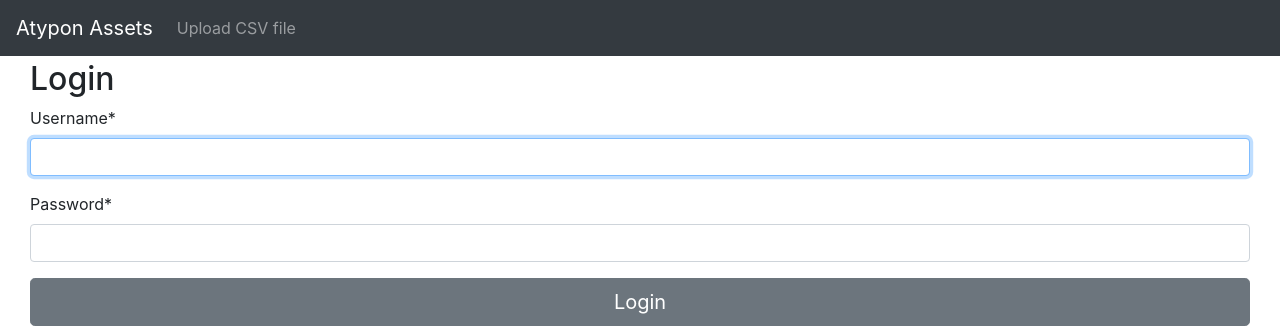
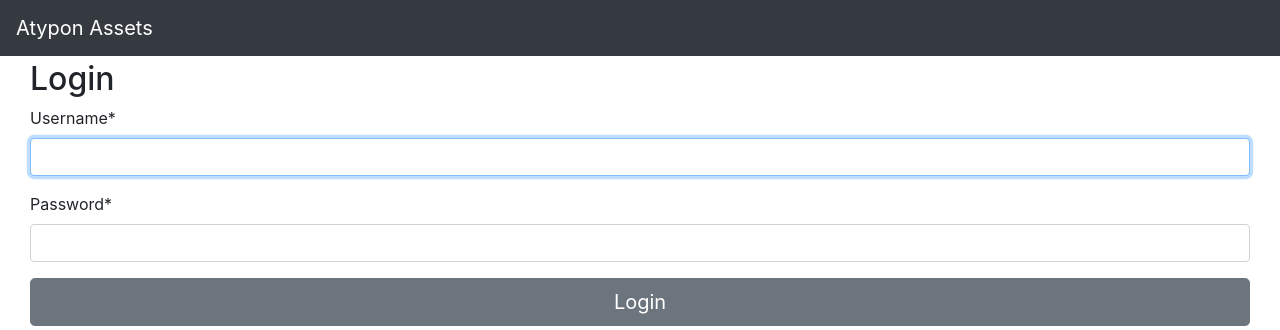
Before and after one commit to oabuhamdan/AtyponAssets, a Django app: page /login/ in a window 1280 px wide. Shown: the top 330 px of the page. Run offline with Django 3.2, Linux system fonts and the light colour scheme; some libraries are stand-ins or nearby versions.

Commit message:
Show Upload File link to staff members only

```diff
--- a/templates/base.html
+++ b/templates/base.html
@@ -29,9 +29,11 @@
 
     <div class="navbar-collapse collapse" id="navbarColor03">
         <ul class="navbar-nav">
-            <li class="nav-item">
-                <a class="nav-link" href="/upload">Upload CSV file</a>
-            </li>
+            {% if request.user.is_staff %}
+                <li class="nav-item">
+                    <a class="nav-link" href="/upload">Upload CSV file</a>
+                </li>
+            {% endif %}
         </ul>
     </div>
 </nav>
```
Also changed, not shown: db.sqlite3.
